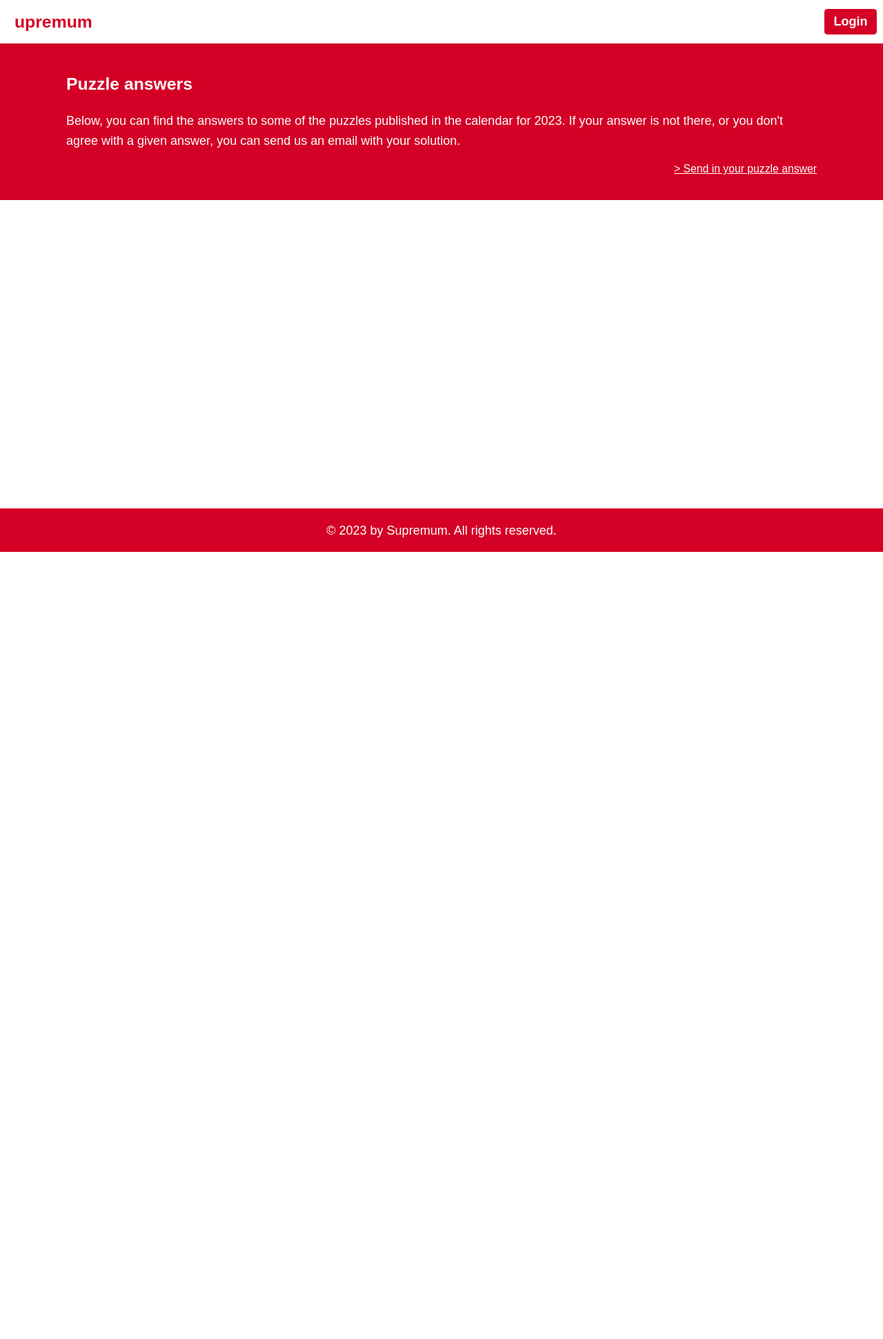
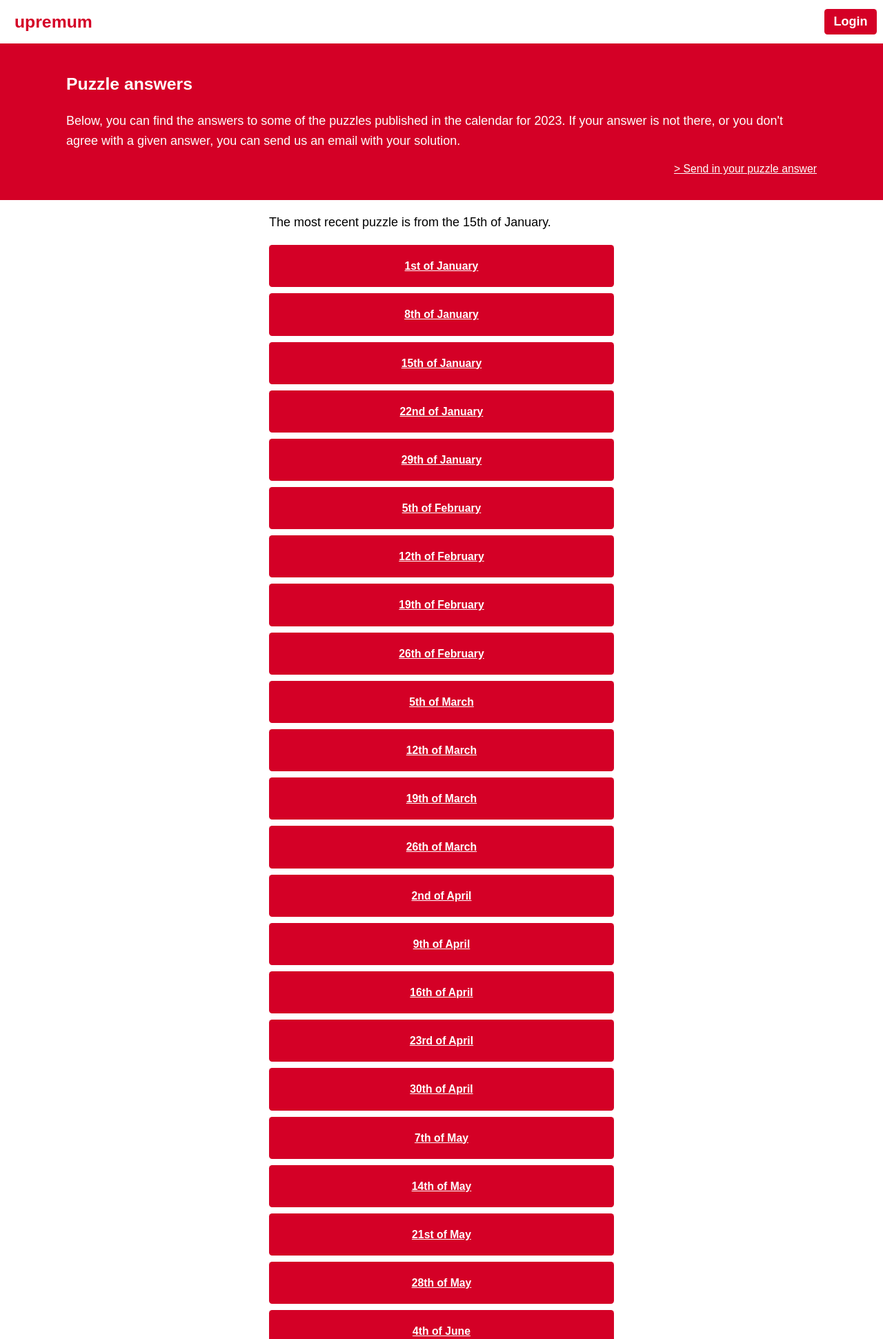
Before and after one commit to GEWIS/supremumweb, a Flask app: page /calendar in a window 1280 px wide. Shown: the top 1941 px of the page at 69% size. Before the commit the page ends 800 px from the top, so only its background shows below. Run offline with Flask 2, Linux system fonts and the light colour scheme; some libraries are stand-ins or nearby versions.

Commit message:
Add placeholder buttons for puzzle answers

```diff
--- a/app/home/routes.py
+++ b/app/home/routes.py
@@ -7,7 +7,7 @@ from .models import Supremum, Infimum
 from app.tools import code_page
 from app.tools import render
 
-from datetime import datetime
+from datetime import datetime, date, timedelta
 
 
 @home.route('/')
@@ -98,4 +98,27 @@ def writers_manual():
 
 @home.route('/calendar')
 def puzzle_answers():
-    return render('puzzle_answers.html')
+    # Find all Sundays of 2023
+    d = date(2023, 1, 1)                    # January 1st
+    d += timedelta(days = 6 - d.weekday())  # First Sunday
+    sundays = []
+    while d.year == 2023:
+        sundays.append(d)
+        d += timedelta(days = 7)
+
+    # Find the most recent sunday
+    today = date.today()
+    idx = today.weekday()
+    if idx == 6:
+        most_recent_sunday = today
+    else:
+        most_recent_sunday = today - timedelta(7+idx-6)
+
+    # Get all the ordinal numbers
+    ordinal = lambda n: "%d%s" % (n,"tsnrhtdd"[(n//10%10!=1)*(n%10<4)*n%10::4])
+    ordinals = [ordinal(n) for n in range(1,32)]
+
+    # Gett all the months
+    months = ["January", "February", "March", "April", "May", "June", "July", "August", "September", "October", "November", "December"]
+
+    return render('puzzle_answers.html', all_sundays=sundays, most_recent_puzzle_date=most_recent_sunday, ordinals=ordinals, months=months)
--- a/app/home/static/stylesheets/puzzle_answers.css
+++ b/app/home/static/stylesheets/puzzle_answers.css
@@ -12,3 +12,33 @@
     margin-left: auto;
     margin-right: 0;
 }
+
+.puzzle-container {
+    box-sizing: border-box;
+    min-width: 100px;
+    width: 500px;
+    max-width: 85%;
+    margin: auto;
+}
+
+.puzzle-list {
+    display: flex;
+    flex-direction: column;
+}
+
+.puzzle-link {
+    position: relative;
+    box-sizing: border-box;
+    padding: 2rem 2rem 2rem;
+    margin-bottom: 1rem;
+    border-radius: .5rem;
+    background-color: var(--GEWIS-red);
+    color: var(--light-color);
+    text-align: center;
+}
+
+.puzzle-link span {
+    font-size: 1.75em;
+    font-weight: bold;
+    text-decoration: underline;
+}
--- a/app/home/templates/puzzle_answers.html
+++ b/app/home/templates/puzzle_answers.html
@@ -17,4 +17,18 @@
         </a>
     </div>
 </section>
+<section>
+    <div class="puzzle-container">
+        <p>
+            The most recent puzzle is from the {{ ordinals[most_recent_puzzle_date.day - 1] }} of {{ months[most_recent_puzzle_date.month - 1] }}.
+        </p>
+        <div class="puzzle-list">
+            {% for sunday in all_sundays %}
+            <a class="puzzle-link" href="">
+                <span>{{ ordinals[sunday.day - 1] }} of {{ months[sunday.month - 1] }}</span>
+            </a>
+            {% endfor %}
+        </div>
+    </div>
+</section>
 {% endblock %}
```
